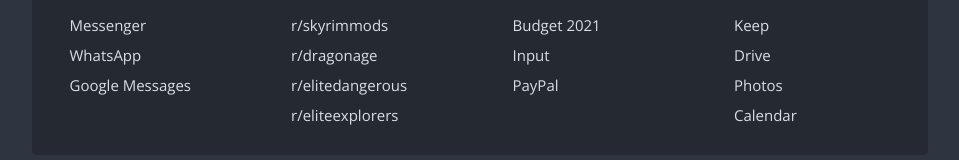
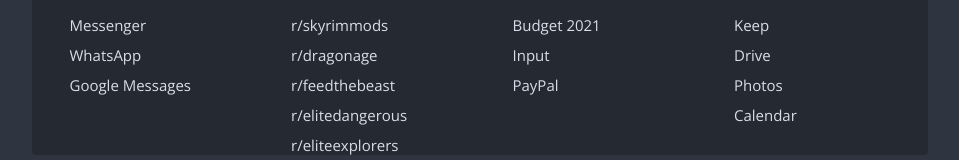
Before and after one commit to miklam/nord, a plain HTML site: page index.html in a window 1280 px wide. Shown: the part 575-735 px from the top of the page, without its empty margins (160-1119 px from the left). Drawn offline with nearby package versions, Linux system fonts and the light colour scheme.

Commit message:
Update index.html

```diff
--- a/index.html
+++ b/index.html
@@ -150,6 +150,7 @@
           <h4>Reddit</h4>
           <a id="link" href="https://www.reddit.com/r/skyrimmods">r/skyrimmods</a>
           <a id="link" href="https://www.reddit.com/r/dragonage">r/dragonage</a>
+          <a id="link" href="https://www.reddit.com/r/feedthebeast">r/feedthebeast</a>
           <a id="link" href="https://www.reddit.com/r/elitedangerous">r/elitedangerous</a>
           <a id="link" href="https://www.reddit.com/r/eliteexplorers">r/eliteexplorers</a>
         </div>
```
